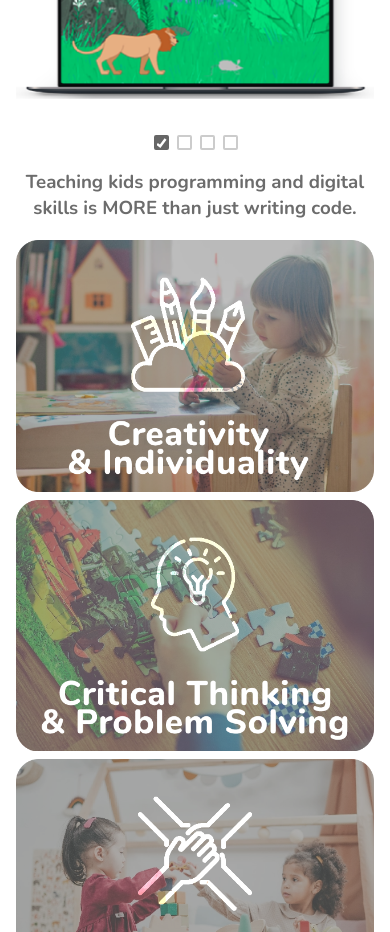
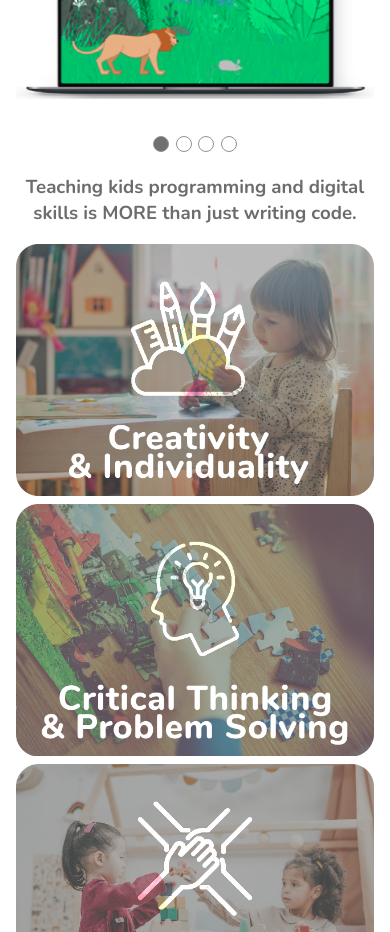
Before and after one commit to aidannairn/level-up-works_front-end, a React (Create React App) app: page / in a window 390 px wide. Shown: the part 1100-2032 px from the top of the page. Built offline with nearby package versions, Linux system fonts and the light colour scheme; no server answers.

Commit message:
Add userType to UserContext and use within application. Adjust Homepage CSS.

```diff
--- a/src/components/auth-modal/AuthModal.js
+++ b/src/components/auth-modal/AuthModal.js
@@ -56,7 +56,7 @@ const AuthModal = ({ setIsModalVisible }) => {
   }
 
   const teachersForm = {
-    image: 'XQDlhdD7TsCEhb8uMm7Z',
+    image: 'PkNmErS5CB8oj3yBA8zw',
     heading: 'Teachers',
     type: 'Teacher'
   }
--- a/src/components/header/MainHeader.js
+++ b/src/components/header/MainHeader.js
@@ -34,7 +34,13 @@ const UserOptions = ({ logout }) => {
 }
 
 const Header = props => {
-  const user = useContext(UserContext)
+  const {
+    userType,
+    profilePic,
+    fName,
+    lName,
+    handleUserLogout
+  } = useContext(UserContext)
 
   const [areUserOptionsVisible, setAreUserOptionsVisible] = useState(false)
 
@@ -68,10 +74,10 @@ const Header = props => {
         <div id='auth-lang-container'>
           <NavFlags lang/>
           <div id="auth-container">
-            {user.studentID ? <Fragment key={user.studentID}>
-              <img id='navbar-current-user-img' src={`https://cdn.filestackcontent.com/${user.profilePic}`} />
-              <h2 onClick={handleUserClick}>{user.fName} {user.lName}</h2>
-              {areUserOptionsVisible && <UserOptions logout={user.handleUserLogout} />}
+            {userType ? <Fragment >
+              <img id='navbar-current-user-img' src={`https://cdn.filestackcontent.com/${profilePic}`} />
+              <h2 onClick={handleUserClick}>{fName} {lName}</h2>
+              {areUserOptionsVisible && <UserOptions logout={handleUserLogout} />}
             </Fragment> : <>
               <i className="auth-icon fa fa-user-circle" aria-hidden="true"></i>
               <h2 onClick={handleAuthClick} >REGISTER | LOGIN</h2>
--- a/src/components/homepage/Intro.js
+++ b/src/components/homepage/Intro.js
@@ -1,4 +1,4 @@
-const Intro = () => {
+const Intro = ({ setIsModalVisible }) => {
   return (
     <div id="hmpg-intro-container">
       <div id="hmpg-intro-content">
@@ -7,7 +7,7 @@ const Intro = () => {
         <div id="hmpg-btn-container">
           <button className="hmpg-standard-btn">LEARN MORE</button>
           <div id="hmpg-signup-btn-container">
-            <button className="signup-btn">SIGN UP</button>
+            <button className="signup-btn" onClick={() => setIsModalVisible(true)}>SIGN UP</button>
             <p>*Basic subscription includes the first 15 projects free of charge.</p>
           </div>
         </div>
--- a/src/components/homepage/ProjectsAndSkills.js
+++ b/src/components/homepage/ProjectsAndSkills.js
@@ -1,4 +1,4 @@
-import { useState } from 'react'
+import { useState, useEffect } from 'react'
 
 const Project = ({ title, image }) => {
   return (
@@ -17,6 +17,7 @@ const Skill = ({ bgImage }) => {
 
 const ProjectsAndSkills = () => {
   const [galleryImg, setGalleryImg] = useState('images/homepage/laptop-gallery/laptop-1.png')
+  const [activeGalleryBtn, setActiveGalleryBtn] = useState('1')
 
   const handleGalleryInputChange = (e) => {
     setGalleryImg(`images/homepage/laptop-gallery/${e.target.value}.png`)
@@ -35,6 +36,12 @@ const ProjectsAndSkills = () => {
     { image: 'communication' },
     { image: 'technology' }
   ]
+
+  const handleGalleryBtnClick = (activeBtn) => {
+    setActiveGalleryBtn(activeBtn)
+    setGalleryImg(`images/homepage/laptop-gallery/laptop-${activeBtn}.png`)
+  }
+
 
   return (
     <div id="hmpg-pas-container">
@@ -55,12 +62,24 @@ const ProjectsAndSkills = () => {
         </div>
         <div id="hmpg-pas-gallery-container">
           <img src={galleryImg} alt="" />
-          <form action="">
-            <input type="radio" className='hmpg-gallery-select-input' name="laptop-img" value="laptop-1" onChange={handleGalleryInputChange} defaultChecked/>
-            <input type="radio" className='hmpg-gallery-select-input' name="laptop-img" value="laptop-2" onChange={handleGalleryInputChange} />
-            <input type="radio" className='hmpg-gallery-select-input' name="laptop-img" value="laptop-3" onChange={handleGalleryInputChange} />
-            <input type="radio" className='hmpg-gallery-select-input' name="laptop-img" value="laptop-4" onChange={handleGalleryInputChange} />
-          </form>
+          <div id="hmpg-gallery-btns">
+            <div
+              className={`hmpg-gallery-btn ${activeGalleryBtn === '1' ? 'active' : ''}`}
+              onClick={() => handleGalleryBtnClick('1')}>
+            </div>
+            <div
+              className={`hmpg-gallery-btn ${activeGalleryBtn === '2' ? 'active' : ''}`}
+              onClick={() => handleGalleryBtnClick('2')}>
+            </div>
+            <div
+              className={`hmpg-gallery-btn ${activeGalleryBtn === '3' ? 'active' : ''}`}
+              onClick={() => handleGalleryBtnClick('3')}>
+            </div>
+            <div
+              className={`hmpg-gallery-btn ${activeGalleryBtn === '4' ? 'active' : ''}`}
+              onClick={() => handleGalleryBtnClick('4')}>
+            </div>
+          </div>
         </div>
       </div>
       <div id="hmpg-skills-container">
--- a/src/components/homepage/Signup.js
+++ b/src/components/homepage/Signup.js
@@ -1,4 +1,4 @@
-const Signup = () => {
+const Signup = ({ setIsModalVisible }) => {
   return (
     <div id="hmpg-signup-container">
       <img src="images/homepage/teacher.png" />
@@ -11,7 +11,7 @@ const Signup = () => {
             <button className="hmpg-standard-btn">Enquire Now</button>
           </div>
           <div className="hmpg-btn-container">
-            <button className="signup-btn">Sign Up</button>
+            <button className="signup-btn" onClick={() => setIsModalVisible(true)}>Sign Up</button>
           </div>
         </div>
       </div>
--- a/src/contexts/UserContext.js
+++ b/src/contexts/UserContext.js
@@ -6,6 +6,7 @@ import { useNavigate } from 'react-router-dom'
 const UserContext = createContext()
 
 const UserProvider = ({ children }) => {
+  const [userType, setUserType] = useState('')
   const [contactNum, setContactNum] = useState('')
   const [course, setCourse] = useState('')
   const [dob, setDob] = useState('')
@@ -29,17 +30,19 @@ const UserProvider = ({ children }) => {
     try {
       const response = await axios.get(`${url}/token`)
       const decoded = jwtDecode(response.data.accessToken)
+      setUserType(decoded.type)
       setContactNum(decoded.contactNum)
       setCourse(decoded.course)
-      setDob(decoded.dob)
-      setFName(decoded.fName)
-      setLName(decoded.lName)
+      setDob(decoded.dateOfBirth)
+      setFName(decoded.firstName)
+      setLName(decoded.lastName)
       setProfilePic(decoded.profilePic)
       setSchool(decoded.school)
       setStudentID(decoded.studentID)
       setTeacherID(decoded.teacherID)
       setExp(decoded.exp)
-      if (studentID) return document.location.reload()
+      if (userType.length) return document.location.reload()
+      console.log(fName)
     } catch (error) {
       if (error.response) {
         navigate('/', { replace: true })
@@ -56,11 +59,12 @@ const UserProvider = ({ children }) => {
       const response = await axios.get(`${url}/token`)
       config.headers.Authorization = `Bearer ${response.data.accessToken}`
       const decoded = jwtDecode(response.data.accessToken)
+      setUserType(decoded.type)
       setContactNum(decoded.contactNum)
       setCourse(decoded.course)
       setDob(decoded.dob)
-      setFName(decoded.fName)
-      setLName(decoded.lName)
+      setFName(decoded.firstName)
+      setLName(decoded.lastName)
       setProfilePic(decoded.profilePic)
       setSchool(decoded.school)
       setStudentID(decoded.studentID)
@@ -83,7 +87,7 @@ const UserProvider = ({ children }) => {
   }
 
   return (
-    <UserContext.Provider value={{ contactNum, course, dob, exp, fName, lName, profilePic, school, studentID, teacherID, handleUserLogout }} >
+    <UserContext.Provider value={{ userType, contactNum, course, dob, exp, fName, lName, profilePic, school, studentID, teacherID, handleUserLogout }} >
       {children}
     </UserContext.Provider>
   )
--- a/src/pages/Homepage.js
+++ b/src/pages/Homepage.js
@@ -24,10 +24,10 @@ const Homepage = () => {
       {isModalVisible && <AuthModal setIsModalVisible={setIsModalVisible} />}
       <MainHeader layout='1' navLinks={navLinks} setIsModalVisible={setIsModalVisible} />
       <div id='homepage-container'>
-        <Intro />
+        <Intro setIsModalVisible={setIsModalVisible}/>
         <Offers />
         <ProgrammeBenefits />
-        <Signup />
+        <Signup setIsModalVisible={setIsModalVisible}/>
       </div>
       <MainFooter />
     </>
--- a/src/styles/auth-modal.css
+++ b/src/styles/auth-modal.css
@@ -1,6 +1,6 @@
 #auth-modal-bg {
   display: flex;
-  position: absolute;
+  position: fixed;
   left: 0;
   top: 0;
   right: 0;
--- a/src/styles/homepage.css
+++ b/src/styles/homepage.css
@@ -68,6 +68,7 @@ h1, h2, h3, h4, h5 {
   margin-left: auto;
   text-transform: uppercase;
   font-weight: 700;
+  cursor: pointer;
 }
 
 #hmpg-signup-btn-container p {
@@ -96,6 +97,24 @@ h1, h2, h3, h4, h5 {
   width: 50%;
   display: flex;
   flex-direction: column;
+}
+
+#hmpg-gallery-btns {
+  display: flex;
+  justify-content: center;
+  align-items: center;
+}
+
+.hmpg-gallery-btn {
+  width: 1rem;
+  height: 1rem;
+  margin: 0.2rem;
+  border-radius: 1rem;
+  border: 1.5px solid #929292;
+}
+
+.hmpg-gallery-btn.active {
+  background-color: #707070;
 }
 
 form {
@@ -168,6 +187,7 @@ form {
 
 #pb-btn-cont button {
   width: 13rem;
+  cursor: pointer;
 }
 
 .pb-btn-active {
@@ -233,7 +253,7 @@ form {
   #hmpg-intro-container {
     margin-left: -1;
     padding-right: 1rem;
-    width: calc(100vw + 2rem);
+    width: calc(100vw + 3rem);
     background-image: none;
     background-color: #F0EFF2;
   }
```
